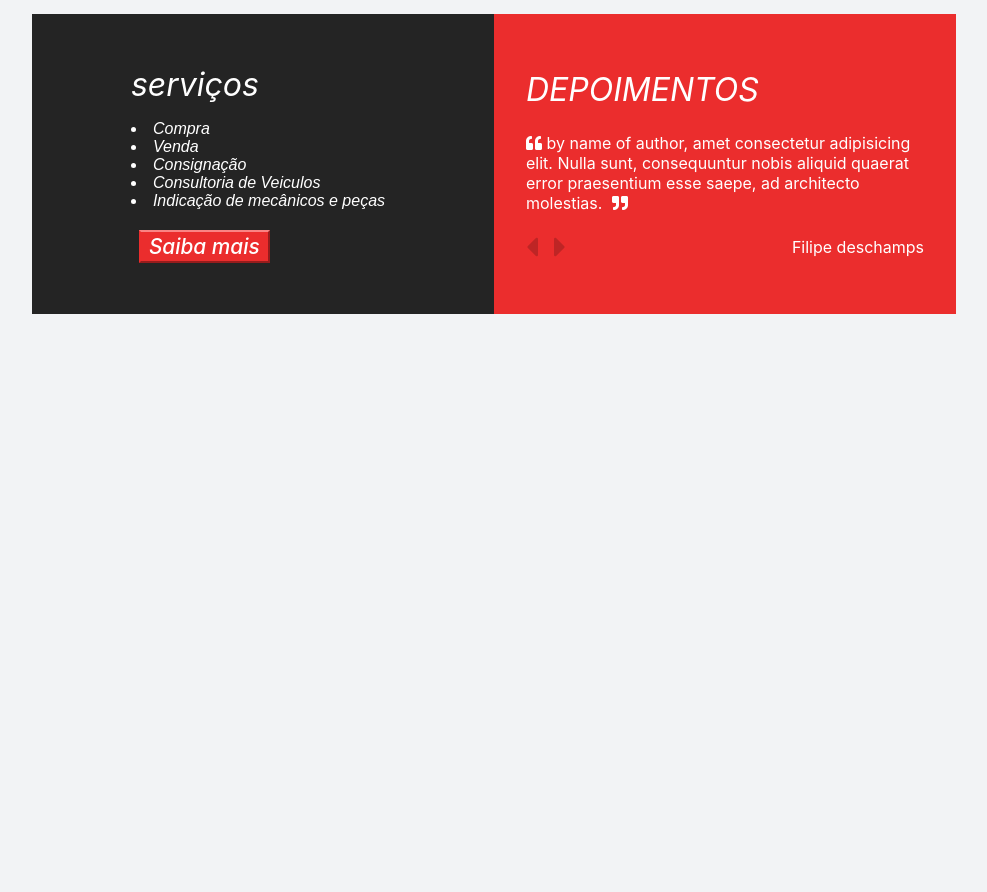
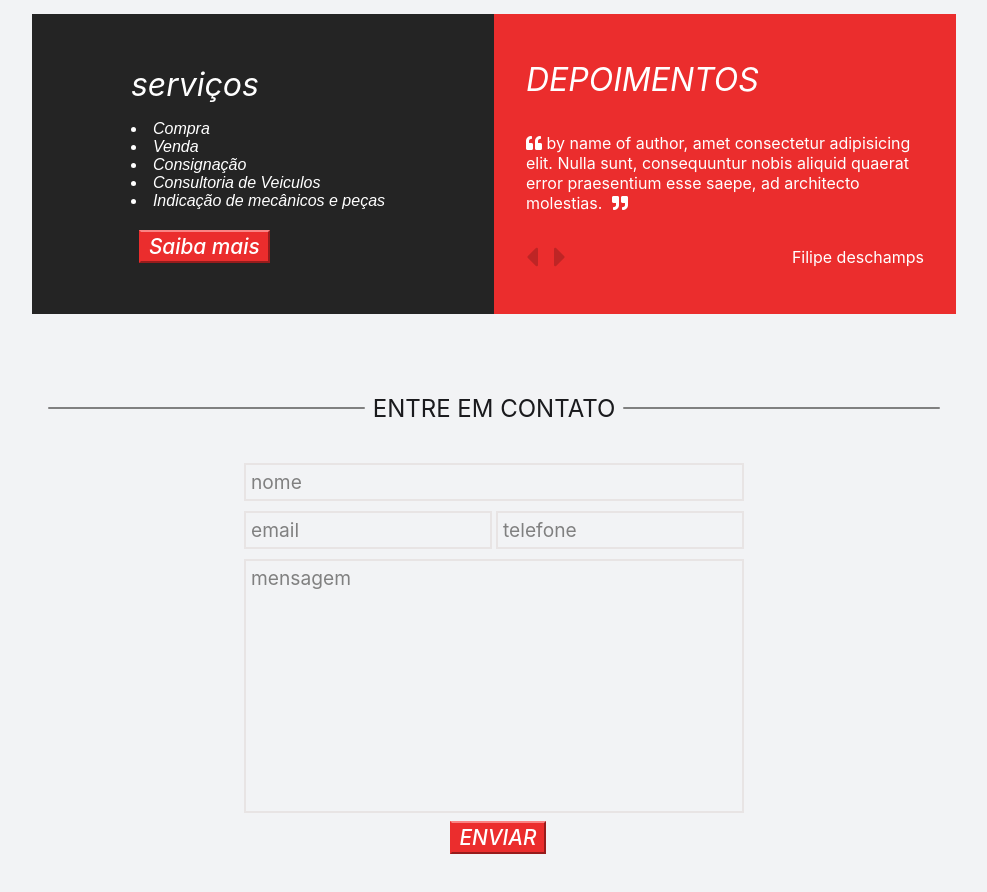
Before and after one commit to marcos-dev-web/projects-course, a plain HTML site: page PROJECT-5/index.html in a window 1280 px wide. Shown: the part 1120-2012 px from the top of the page, without its empty margins (146-1133 px from the left). Before the commit the page ends 1514 px from the top, so only its background shows below. Drawn offline with Linux system fonts and the light colour scheme.

Commit message:
update in slider and maked contact form

```diff
--- a/PROJECT-5/css/main.css
+++ b/PROJECT-5/css/main.css
@@ -191,6 +191,7 @@ section.banner img {
   padding-bottom: 0.65rem;
   border-radius: 3px;
   overflow: hidden;
+  text-align: center;
 }
 
 .card .image {
@@ -256,7 +257,6 @@ section.banner img {
 .depoiments .content .left,
 .depoiments .content .right {
   flex: 1;
-  min-width: 400px;
   min-height: 300px;
   display: flex;
   align-items: center;
@@ -323,6 +323,10 @@ section.banner img {
   width: 100%;
   overflow: hidden;
   transition: 200ms;
+  height: 100px;
+  display: flex;
+  align-items: center;
+  justify-content: center;
 }
 
 .name {
@@ -369,3 +373,71 @@ section.banner img {
 .hide_name {
   opacity: 0;
 }
+
+.form {
+  width: 100%;
+  display: flex;
+  justify-content: center;
+  margin: 2.5rem auto;
+}
+.form_box,
+.form_box form {
+  width: 100%;
+  max-width: 500px;
+  display: flex;
+  flex-direction: column;
+  align-items: center;
+}
+
+.input_box {
+  margin-bottom: 10px;
+}
+
+.input_box:not(.row) {
+  min-width: 100%;
+}
+
+.input_box.row {
+  display: flex;
+  justify-content: space-between;
+  width: 100%;
+}
+
+.input_box.row input {
+  width: calc(50% - 2px);
+}
+
+.input_box input, textarea {
+  border: 2px solid #e8e4e4;
+  width: 100%;
+  font-size: 1.2rem;
+  padding: 5px;
+  background: transparent;
+  color: rgb(51,51,51);
+}
+
+.input_box input::-webkit-input-placeholder,
+textarea::-webkit-input-placeholder{
+  color: gray;
+}
+
+.input_box input::-moz-placeholder,
+textarea::-moz-placeholder{
+  color: gray;
+}
+
+#text_area {
+  resize: none;
+}
+
+@media screen and (max-width: 570px) {
+  .depoiments .content {
+    flex-direction: column;
+  }
+}
+
+@media screen and (max-width: 280px) {
+  .title_box {
+    text-align: center;
+  }
+}
--- a/PROJECT-5/index.html
+++ b/PROJECT-5/index.html
@@ -110,6 +110,28 @@
           </div>
         </div>
       </section>
+      <section class="contact">
+        <div class="title_box">
+          <span></span>
+          <h1>ENTRE EM CONTATO</h1>
+          <span></span>
+        </div>
+        <div class="form">
+          <div class="form_box">
+            <form method="post">
+              <div class="input_box">
+                <input type="text" placeholder="nome">
+              </div>
+              <div class="input_box row">
+                <input type="email" placeholder="email">
+                <input type="tel" placeholder="telefone">
+              </div>
+              <textarea id="text_area" cols="30" rows="10" placeholder="mensagem"></textarea>
+              <button type="submit" class="button more">ENVIAR</button>
+            </form>
+          </div>
+        </div>
+      </section>
     </main>
     <script src="./js/menu.js"></script>
     <script src="./js/slider.js"></script>
--- a/PROJECT-5/js/slider.js
+++ b/PROJECT-5/js/slider.js
@@ -51,10 +51,48 @@ function changeSlide(s) {
   }, 400);
 }
 
+var interval = null;
+var clicked = false;
+
+function resetTimeout() {
+  if (interval != null) {
+    clearTimeout(interval);
+    interval = null;
+  }
+}
+
+function tryRestartTimeout() {
+  interval = setTimeout(() => {
+    clicked = false;
+    resetTimeout();
+    callOwn();
+  }, 20000);
+}
+
 const prev = document.querySelector("#prev");
 const next = document.querySelector("#next");
 
-prev.onclick = () => changeSlide("left");
-next.onclick = () => changeSlide("right");
+prev.onclick = () => {
+  changeSlide("left");
+  clicked = true;
+  resetTimeout();
+  tryRestartTimeout();
+};
+next.onclick = () => {
+  clicked = true;
+  changeSlide("right");
+  resetTimeout();
+  tryRestartTimeout();
+};
 
+function callOwn() {
+  if (!clicked) {
+    interval = setTimeout(() => {
+      changeSlide("left");
+      callOwn();
+    }, 5000);
+  }
+}
+
+callOwn();
 init();
```
